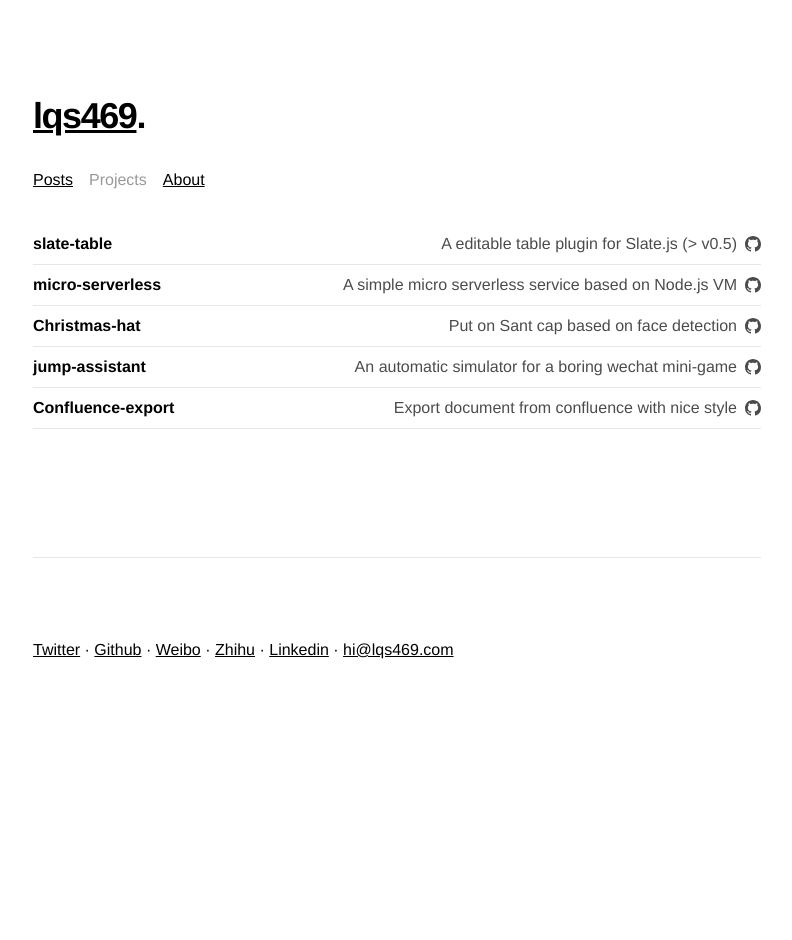
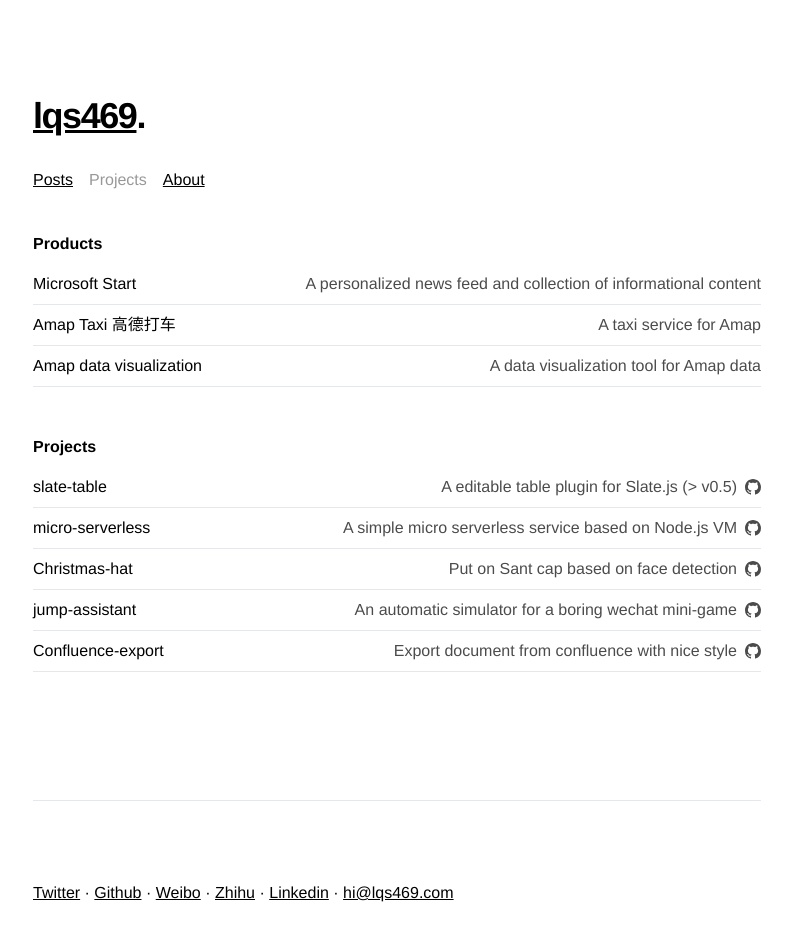
Before and after one commit to lqs469/lqs469.github.io, a Next.js app: page /projects in a window 1280 px wide. Shown: the top 940 px of the page, without its empty margins (243-1035 px from the left). Before the commit the page ends 800 px from the top, so only its background shows below. Built offline with nearby package versions, Linux system fonts and the light colour scheme.

Commit message:
products

```diff
--- /dev/null
+++ b/_projects/products.ts
@@ -0,0 +1,18 @@
+export const products = [
+  {
+    name: "Microsoft Start",
+    description:
+      "A personalized news feed and collection of informational content",
+    url: "https://blogs.windows.com/windowsexperience/2021/09/07/the-content-you-care-about-simplified-and-reinvented-introducing-microsoft-start/"
+  },
+  {
+    name: "Amap Taxi 高德打车",
+    description: "A taxi service for Amap",
+    url: "https://baike.baidu.com/item/%E9%AB%98%E5%BE%B7%E6%89%93%E8%BD%A6/53197395"
+  },
+  {
+    name: "Amap data visualization",
+    description: "A data visualization tool for Amap data",
+    url: "https://lbs.amap.com/api/loca-v2/demo-overview"
+  }
+];
--- a/pages/projects.tsx
+++ b/pages/projects.tsx
@@ -6,8 +6,7 @@ import Layout from "../components/layout";
 import Head from "next/head";
 import { Nav } from "../components/nav";
 import { projects } from "../_projects/projects";
-import githubIcon from "../public/img/github.svg";
-import { useCallback } from "react";
+import { products } from "../_projects/products";
 
 type Props = {
   projects: {
@@ -16,11 +15,16 @@ type Props = {
     url: string;
     github: string;
   }[];
+  products: {
+    name: string;
+    description: string;
+    url: string;
+  }[];
 };
 
 const title = "Projects";
 
-export default function Projects({ projects }: Props) {
+export default function Projects({ projects, products }: Props) {
   return (
     <Container>
       <Layout>
@@ -31,17 +35,36 @@ export default function Projects({ projects }: Props) {
             {/* <meta property="og:image" content={post.ogImage.url} /> */}
           </Head>
           <Nav />
-          <section className="">
+          <section>
+            <p className="font-semibold leading-10">Products</p>
+            {products.map((product, index) => (
+              <li
+                key={product.name}
+                className="flex justify-between items-center leading-10 border-b"
+              >
+                <a className="no-underline" href={product.url} target="_blank">
+                  {product.name}
+                </a>
+                <p className="opacity-70 inline-flex items-center">
+                  <a
+                    className="no-underline"
+                    href={product.url}
+                    target="_blank"
+                  >
+                    {product.description}
+                  </a>
+                </p>
+              </li>
+            ))}
+          </section>
+          <section className="mt-10">
+            <p className="font-semibold leading-10">Projects</p>
             {projects.map((project, index) => (
               <li
                 key={project.name}
                 className="flex justify-between items-center leading-10 border-b"
               >
-                <a
-                  className="font-semibold no-underline"
-                  href={project.url}
-                  target="_blank"
-                >
+                <a className="no-underline" href={project.url} target="_blank">
                   {project.name}
                 </a>
                 <p className="opacity-70 inline-flex items-center">
@@ -72,7 +95,8 @@ export default function Projects({ projects }: Props) {
 export async function getStaticProps() {
   return {
     props: {
-      projects
+      projects,
+      products
     }
   };
 }
```
